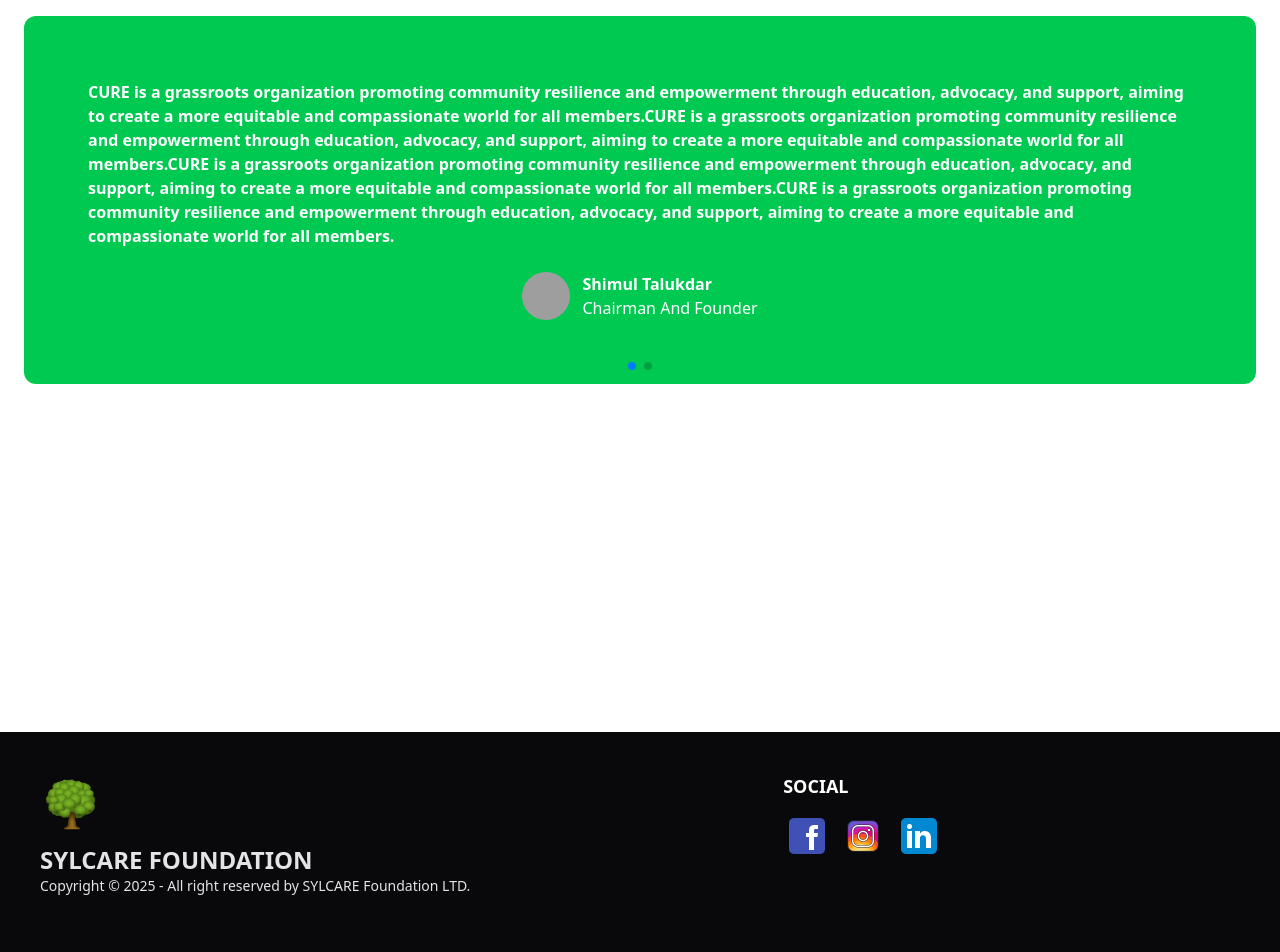
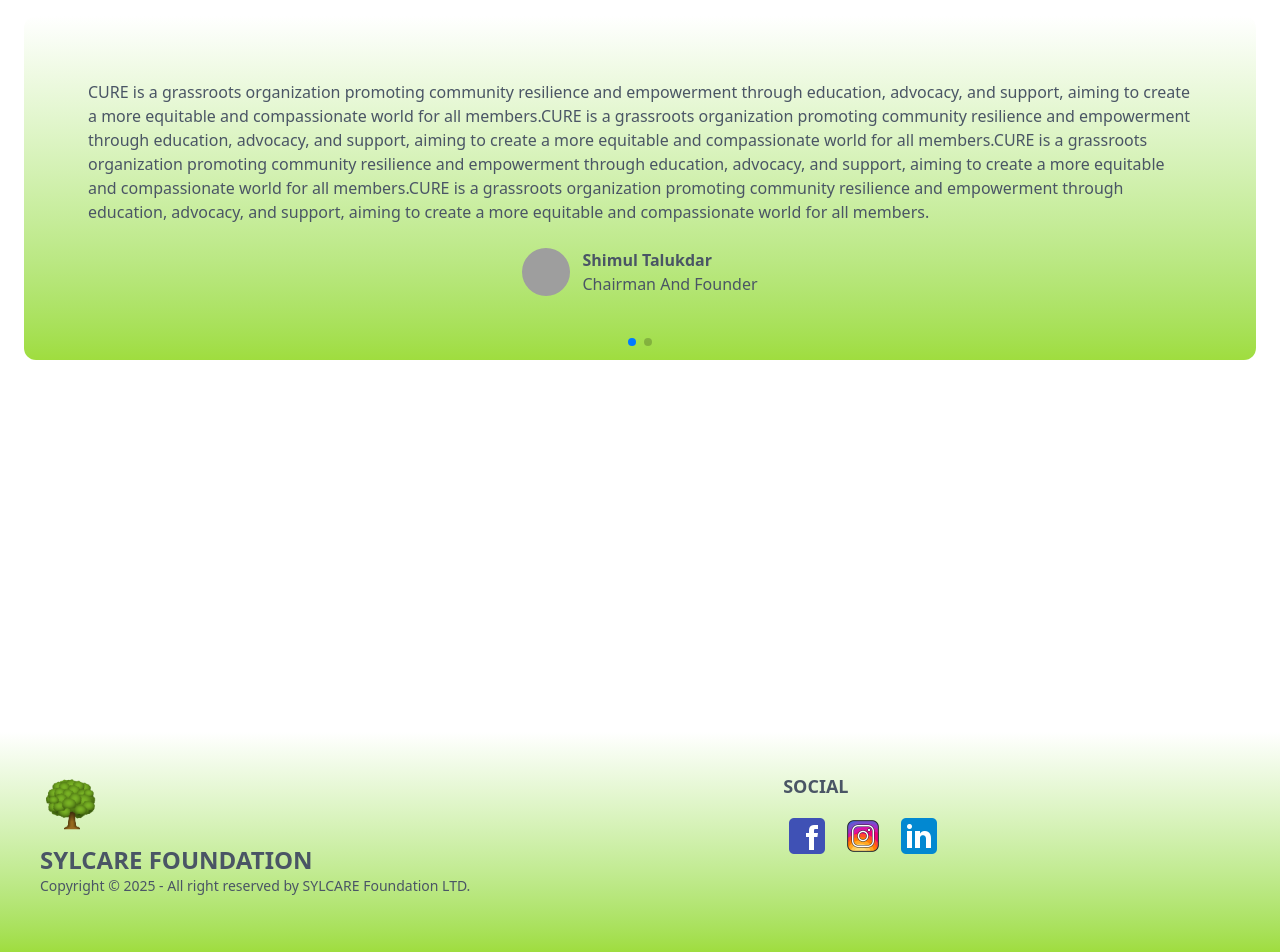
Before and after one commit to salmanfxrsi/sylcare-foundation-frontend, a React (Vite) app: page / in a window 1280 px wide. Shown: the part 764-1716 px from the top of the page. Built offline with nearby package versions, Linux system fonts and the light colour scheme; grey boxes are pictures that could not be loaded.

Commit message:
style: refined component colors for a softer, more visually appealing design

```diff
--- a/src/pages/home/Founding Council Showcase/FoundingCouncilShowcase.jsx
+++ b/src/pages/home/Founding Council Showcase/FoundingCouncilShowcase.jsx
@@ -10,7 +10,7 @@ import SectionTitle from "../../../components/SectionTitle";
 const FoundingCouncilShowcase = () => {
   return (
     <>
-      <SectionTitle title="Commentary of the Founding Council"></SectionTitle>
+      <SectionTitle title="Insights from the Founding Council"></SectionTitle>
       <Swiper pagination={true} modules={[Pagination]} className="mySwiper">
         <div>
           <SwiperSlide>
--- a/src/pages/home/Founding Council Showcase/FoundingCouncilShowcaseCard.jsx
+++ b/src/pages/home/Founding Council Showcase/FoundingCouncilShowcaseCard.jsx
@@ -1,7 +1,7 @@
 const FoundingCouncilShowcaseCard = () => {
   return (
-    <div className="p-16 rounded-xl bg-green-500 mx-6 cursor-grab">
-      <p className="text-white font-black">
+    <div className="p-16 rounded-xl bg-linear-to-b from-white to-[#9FDD3E] mx-6 cursor-grab">
+      <p className="text-gray-600 font-medium font-sans">
         CURE is a grassroots organization promoting community resilience and
         empowerment through education, advocacy, and support, aiming to create a
         more equitable and compassionate world for all members.CURE is a
@@ -27,8 +27,8 @@ const FoundingCouncilShowcaseCard = () => {
         </div>
         {/* Volunteer Identity */}
         <div>
-          <h1 className="text-white font-bold">Shimul Talukdar</h1>
-          <h5 className="text-white font-medium">Chairman And Founder</h5>
+          <h1 className="text-gray-600 font-bold">Shimul Talukdar</h1>
+          <h5 className="text-gray-600 font-medium">Chairman And Founder</h5>
         </div>
       </div>
     </div>
--- a/src/pages/shared/Footer.jsx
+++ b/src/pages/shared/Footer.jsx
@@ -6,8 +6,8 @@ import { Link } from "react-router-dom";
 const Footer = () => {
   return (
     <div>
-      <div className="bg-neutral pb-4">
-        <footer className="footer sm:footer-horizontal text-neutral-content p-10 container mx-auto">
+      <div className="bg-linear-to-b from-white to-[#9FDD3E] pb-4">
+        <footer className="footer sm:footer-horizontal text-gray-600 p-10 container mx-auto">
           <aside>
             <img className="w-16" src="/favicon.png" alt="" />
             <p>
@@ -21,7 +21,7 @@ const Footer = () => {
             </p>
           </aside>
           <nav>
-            <h6 className="text-white text-lg font-bold uppercase mb-1">
+            <h6 className="text-gray-600 text-lg font-bold uppercase mb-1">
               Social
             </h6>
             <div className="flex items-center gap-2">
```
